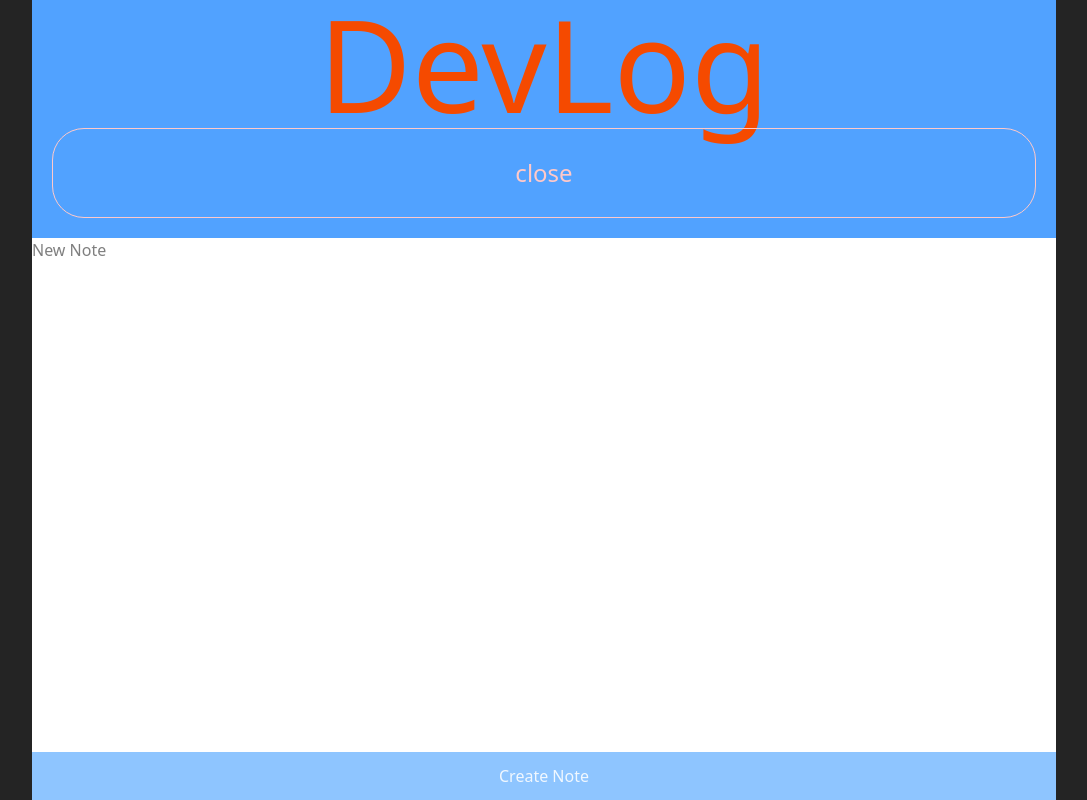
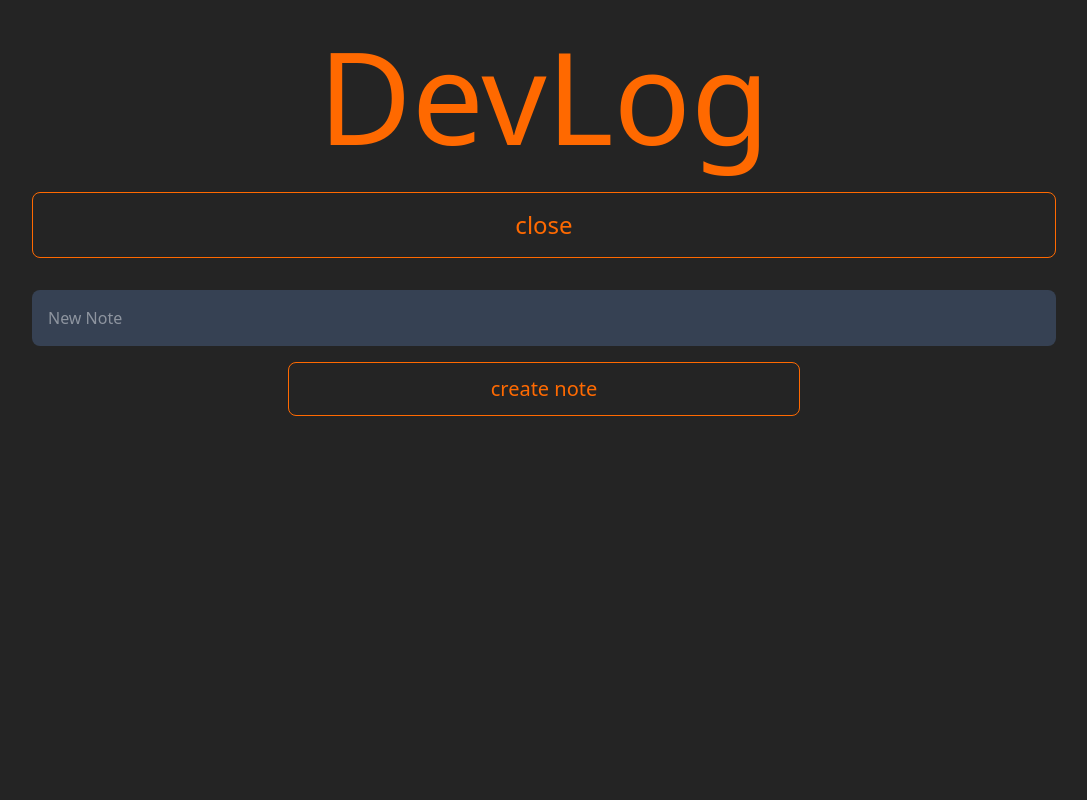
Before and after one commit to ntpotraz/devlog, a React app: page / in a window 1280 px wide. Both pictures are taken after a click on the button "new note". Shown: the whole page, without its empty margins (96-1183 px from the left). Built offline with nearby package versions, Linux system fonts and the light colour scheme; the HTML template or start-up script is replaced by a standard one; a web font is replaced by a local one.

Commit message:
Ey ai css aint to shabby

```diff
--- a/src/App.css
+++ b/src/App.css
@@ -10,6 +10,6 @@ body {
   text-align: center;
 }
 
-.heroText {
+.devFont {
   font-family: "Bitcount single", system-ui;
 }
--- a/src/App.tsx
+++ b/src/App.tsx
@@ -15,25 +15,28 @@ function App() {
   };
 
   function addNote() {
+    if (noteText === "") {
+      setNewNote(false);
+      return;
+    }
+
     const note: Note = { body: noteText, time: new Date() };
-
-    setNotes([...notes, note]);
+    setNotes([note, ...notes]);
     setNoteText("");
     setNewNote(false);
   }
 
   return (
-    <div className="bg-blue-400 h-full flex flex-col">
-      <h1 className="heroText text-orange-600 text-9xl font-extralight">
-        DevLog
-      </h1>
+    <div className="h-screen flex flex-col font-sans">
+      <h1 className="devFont text-orange-500 text-9xl text-center my-8">DevLog</h1>
       <button
         type="button"
-        className="text-red-200 text-2xl border-1 rounded-4xl mx-5 py-7 hover:brightness-115 hover:scale-101 hover:transition-all duration-200 ease-in-out"
+        className="devFont text-orange-500 text-2xl border border-orange-500 rounded-lg px-8 py-4 hover:bg-orange-500 hover:text-gray-800 transition-all duration-200 ease-in-out"
         onClick={() => setNewNote(!newNote)}
       >
         {newNote ? "close" : "new note"}
       </button>
+      <div className="mt-8">
         {newNote ? (
           <CreateNote
             noteText={noteText}
@@ -44,6 +47,7 @@ function App() {
           <Homepage notes={notes} />
         )}
       </div>
+    </div>
   );
 }
 
--- a/src/CreateNote.tsx
+++ b/src/CreateNote.tsx
@@ -1,4 +1,4 @@
-import { useId } from "react";
+import { useId, useLayoutEffect, useRef } from "react";
 
 type CreateNoteProps = {
   noteText: string;
@@ -7,20 +7,36 @@ type CreateNoteProps = {
 };
 
 function CreateNote({ noteText, setNoteText, addNote }: CreateNoteProps) {
+  const textareaRef = useRef<HTMLTextAreaElement>(null);
+
+  // biome-ignore lint/correctness/useExhaustiveDependencies: the `scrollHeight` of the textarea depends on `noteText`
+  useLayoutEffect(() => {
+    if (textareaRef.current) {
+      textareaRef.current.style.height = "auto";
+      textareaRef.current.style.height = `${textareaRef.current.scrollHeight}px`;
+    }
+  }, [noteText]);
+
   return (
-    <>
+    <div className="flex flex-col items-stretch flex-grow">
       <textarea
+        ref={textareaRef}
         value={noteText}
         onChange={(event) => setNoteText(event.target.value)}
-        className="text-black bg-white mt-5 resize-none outline-0 grow"
+        className="bg-gray-700 text-gray-200 rounded-lg resize-none focus:outline-none focus:ring-1 focus:ring-orange-500 p-4"
         name="noteText"
         id={useId()}
         placeholder="New Note"
+        rows={1}
       />
-      <button className="bg-blue-300 p-3" type="submit" onClick={addNote}>
-        Create Note
+      <button
+        className="devFont text-orange-500 w-1/2 m-auto text-xl border border-orange-500 rounded-lg my-4 px-8 py-3 hover:bg-orange-500 hover:text-gray-800 transition-all duration-200 ease-in-out"
+        type="submit"
+        onClick={addNote}
+      >
+        create note
       </button>
-    </>
+    </div>
   );
 }
 
--- a/src/Homepage.tsx
+++ b/src/Homepage.tsx
@@ -6,11 +6,11 @@ type HomepageProps = {
 
 function Homepage({ notes }: HomepageProps) {
   return (
-    <div>
+    <div className="flex flex-col items-center">
       {notes.length === 0 ? (
-        <p>No notes available</p>
+        <p className="text-gray-400">No notes available</p>
       ) : (
-        <ul>
+        <ul className="w-full">
           {notes.map(({ body, time }) => (
             <Note key={time.getMilliseconds()} body={body} time={time} />
           ))}
--- a/src/Note.tsx
+++ b/src/Note.tsx
@@ -1,11 +1,11 @@
 function Note({ body, time }: { body: string; time: Date }) {
   return (
-    <div className="my-5 bg-green-400">
-      <h2>
+    <li className="bg-gray-600 border border-orange-500 rounded-lg p-4 my-4">
+      <h2 className="text-gray-400 text-sm">
         {time.toLocaleDateString()} {time.toLocaleTimeString()}
       </h2>
-      <p>{body}</p>
-    </div>
+      <p className="text-gray-200 mt-2 font-sans whitespace-pre-wrap text-left">{body}</p>
+    </li>
   );
 }
 
```
Lines whose indentation alone changed are shown as unchanged.
